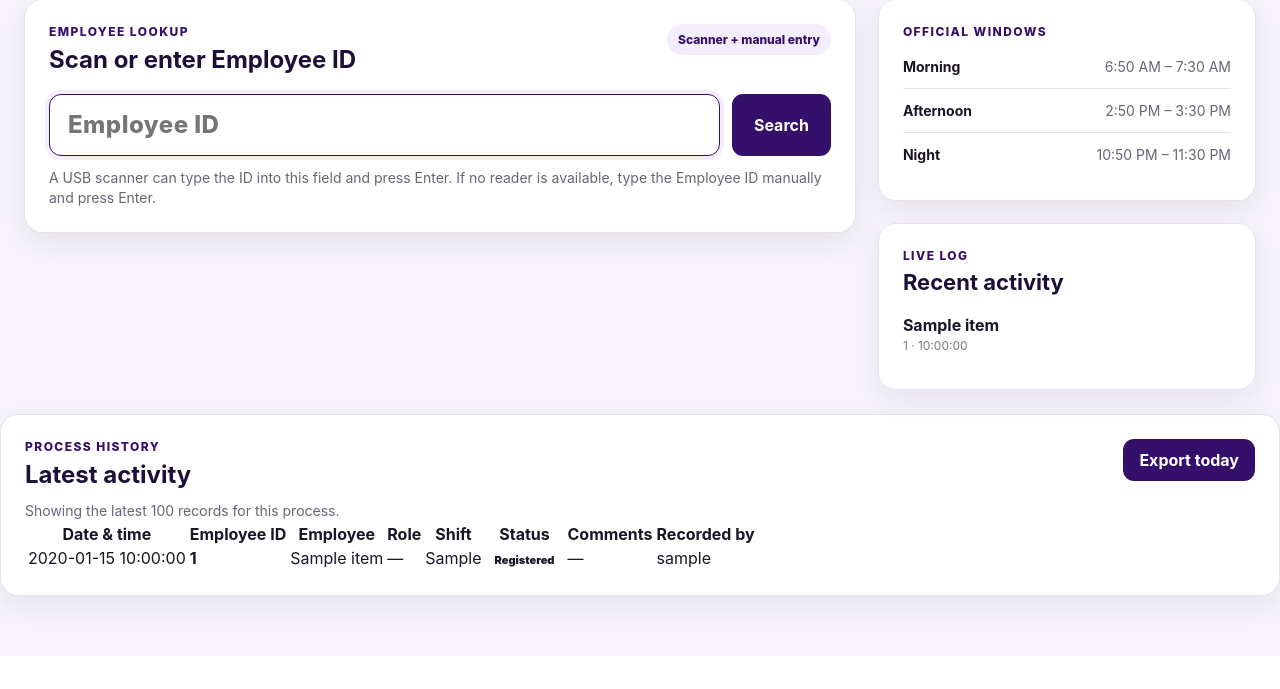
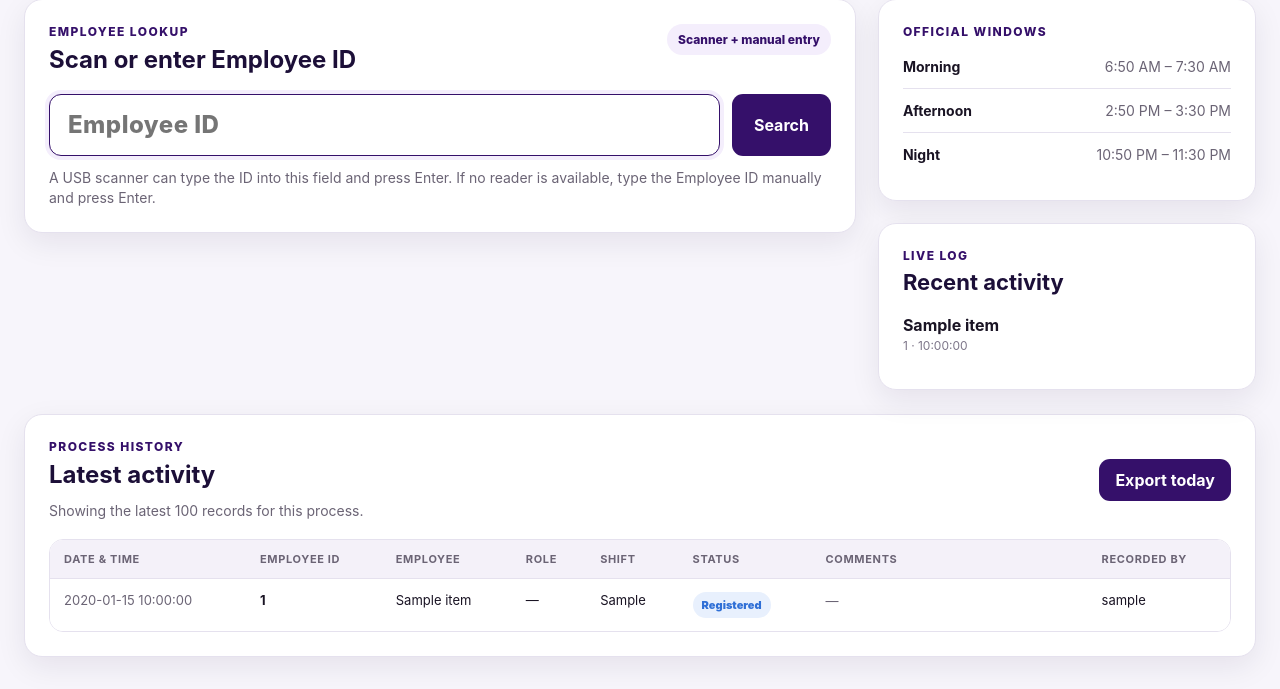
Before and after one commit to oscararrise/check_appearance, a Django app: template templates/appearance/workspace.html in a window 1280 px wide. Shown: the part 144-833 px from the top of the page. Before the commit the page ends 765 px from the top, so only its background shows below. Run offline with Django 5.2, Linux system fonts and the light colour scheme; the template is opened without the code that fills it: most values are stand-ins (such as "Sample title", 1, 10 or a date in 2020).

Commit message:
style: add approval sections and process history table

```diff
--- a/static/css/appearance.css
+++ b/static/css/appearance.css
@@ -121,10 +132,24 @@
 .recent-item:last-child { border-bottom: 0; }
 .recent-item div { display: grid; gap: 3px; }
 .recent-item div span { color: var(--color-text-tertiary); font-size: 12px; }
-.status-pill { border-radius: 999px; padding: 6px 9px; font-size: 11px; font-weight: 900; white-space: nowrap; }
+.status-pill { border-radius: 999px; padding: 6px 9px; font-size: 11px; font-weight: 900; white-space: nowrap; display: inline-flex; align-items: center; justify-content: center; }
 .status-ready { background: var(--success-bg); color: var(--success); }
 .status-not_ready { background: var(--warning-bg); color: var(--warning); }
 .status-declined { background: var(--error-bg); color: var(--error); }
+.status-registered { background: var(--info-bg); color: var(--info); }
+
+.history-shell { width: min(100%, 1380px); margin: 0 auto; padding: 0 24px 32px; }
+.history-card { overflow: hidden; }
+.history-heading { align-items: center; margin-bottom: 18px; }
+.history-table-wrap { width: 100%; overflow-x: auto; border: 1px solid var(--color-border); border-radius: 14px; }
+.history-table { width: 100%; min-width: 1080px; border-collapse: collapse; background: #fff; font-size: 13px; }
+.history-table th { background: var(--color-surface-secondary); color: var(--color-text-secondary); text-align: left; padding: 12px 14px; font-size: 11px; text-transform: uppercase; letter-spacing: .06em; border-bottom: 1px solid var(--color-border); white-space: nowrap; }
+.history-table td { padding: 13px 14px; border-bottom: 1px solid var(--color-border); vertical-align: top; color: var(--color-text-primary); }
+.history-table tbody tr:last-child td { border-bottom: 0; }
+.history-table tbody tr:hover { background: #fbfafd; }
+.history-datetime { white-space: nowrap; color: var(--color-text-secondary) !important; }
+.history-comment { min-width: 220px; max-width: 360px; color: var(--color-text-secondary) !important; line-height: 1.4; }
+.history-empty { padding: 28px !important; text-align: center; color: var(--color-text-tertiary) !important; }
 
 @media (max-width: 900px) {
     .tablet-layout { grid-template-columns: 1fr; }
```
Also changed, not shown: other parts of static/css/appearance.css (+22 -7 lines).
